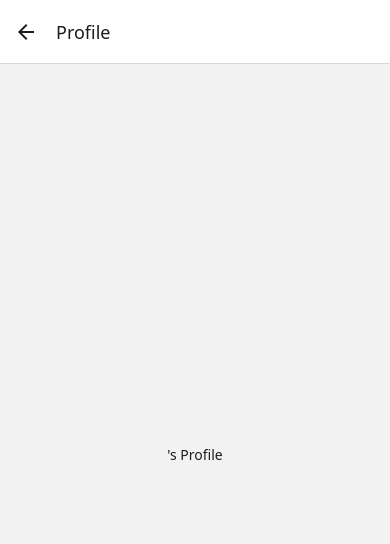
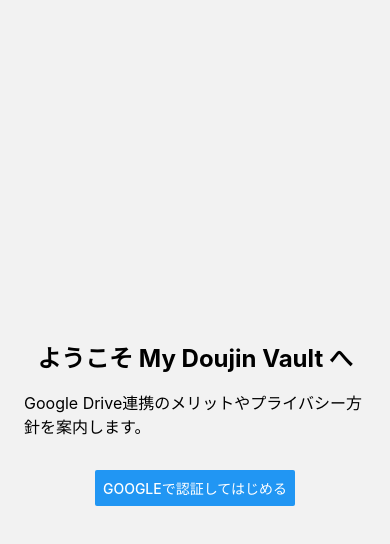
Before and after one commit to okurawave/DMMDLsiteManageProject, a React Native app in the folder My-Doujin-Vault-App/: screen /Profile in a window 390 px wide. Shown: the top 544 px of the page. Built offline with nearby package versions, Linux system fonts and the light colour scheme; what expo-linking would draw is missing.

Commit message:
fix: update authentication skip logic to use environment variable

```diff
--- a/My-Doujin-Vault-App/src/navigation/index.tsx
+++ b/My-Doujin-Vault-App/src/navigation/index.tsx
@@ -130,8 +130,10 @@
 export function Navigation(props: Omit<ComponentProps<typeof NavigationContainer>, 'children'>) {
   const { isLoggedIn } = useAuthContext();
 
-  // 開発用: Google認証・Drive連携をスキップしたい場合はtrueに
-  const skipAuth = true;
+  // 開発用: Google認証・Drive連携をスキップするかは環境変数 SKIP_AUTH を使用
+  // .env に SKIP_AUTH=true/false を入れて切り替え（※.env の秘密情報はコミットしないこと）
+  // デフォルトは false（= 認証画面を表示）
+  const skipAuth = process.env.SKIP_AUTH === 'true';
   return (
     <NavigationContainer {...props}>
       {skipAuth || isLoggedIn ? <RootStack /> : <AuthStack />}
```
